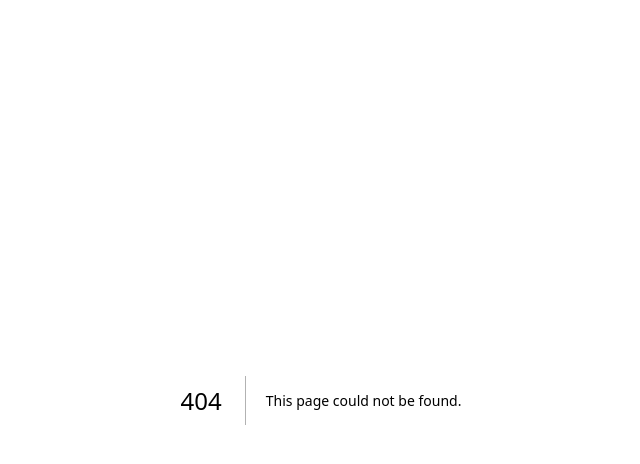
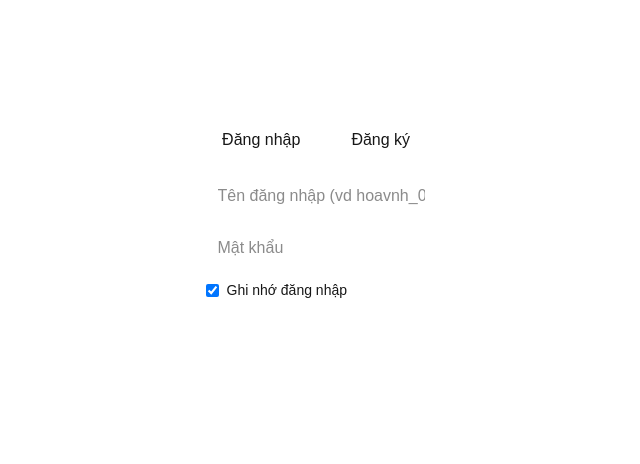
Before and after one commit to ZUNO00/loanmanage, a Next.js app: page /login in a window 1280 px wide. Before the commit this address had no page. Shown: the top 464 px of the page, without its empty margins (319-959 px from the left). Built offline with nearby package versions, Linux system fonts and the light colour scheme.

Commit message:
feat: add username-style signup/login with generated login_id

```diff
--- /dev/null
+++ b/src/app/login/page.tsx
@@ -0,0 +1,131 @@
+'use client'
+
+import { useState } from 'react'
+import { useRouter } from 'next/navigation'
+import { getSupabaseClient, setRememberMe } from '@/lib/supabase/client'
+import { signInWithLoginId, signUpWithDisplayName } from '@/lib/auth'
+
+export default function LoginPage() {
+  const router = useRouter()
+  const [mode, setMode] = useState<'login' | 'signup'>('login')
+  const [displayName, setDisplayName] = useState('')
+  const [loginId, setLoginId] = useState('')
+  const [password, setPassword] = useState('')
+  const [confirmPassword, setConfirmPassword] = useState('')
+  const [remember, setRemember] = useState(true)
+  const [error, setError] = useState<string | null>(null)
+  const [createdLoginId, setCreatedLoginId] = useState<string | null>(null)
+  const [submitting, setSubmitting] = useState(false)
+
+  async function handleSubmit(e: React.FormEvent) {
+    e.preventDefault()
+    setError(null)
+    setSubmitting(true)
+    try {
+      setRememberMe(remember)
+      const supabase = getSupabaseClient()
+      if (mode === 'signup') {
+        if (password !== confirmPassword) throw new Error('Mật khẩu xác nhận không khớp')
+        const { loginId: created } = await signUpWithDisplayName(supabase, displayName, password)
+        setCreatedLoginId(created)
+        return
+      }
+      await signInWithLoginId(supabase, loginId, password)
+      router.push('/')
+    } catch (err) {
+      setError(err instanceof Error ? err.message : 'Có lỗi xảy ra')
+    } finally {
+      setSubmitting(false)
+    }
+  }
+
+  if (createdLoginId) {
+    return (
+      <div className="mx-auto mt-24 max-w-sm rounded-2xl bg-surface p-6 text-center">
+        <p className="text-text-muted">Tạo tài khoản thành công! Tên đăng nhập của bạn là</p>
+        <p className="mt-2 text-2xl font-bold text-text">{createdLoginId}</p>
+        <p className="mt-2 text-sm text-text-muted">Ghi nhớ tên này để đăng nhập lần sau.</p>
+        <button
+          className="mt-4 w-full rounded-xl bg-gradient-to-r from-urgent-from to-urgent-to py-2 font-semibold text-white"
+          onClick={() => {
+            setMode('login')
+            setLoginId(createdLoginId)
+            setCreatedLoginId(null)
+          }}
+        >
+          Đăng nhập ngay
+        </button>
+      </div>
+    )
+  }
+
+  return (
+    <div className="mx-auto mt-24 max-w-sm rounded-2xl bg-surface p-6">
+      <div className="mb-4 flex gap-2">
+        <button
+          className={`flex-1 rounded-lg py-2 ${mode === 'login' ? 'bg-bg text-text' : 'text-text-muted'}`}
+          onClick={() => setMode('login')}
+          type="button"
+        >
+          Đăng nhập
+        </button>
+        <button
+          className={`flex-1 rounded-lg py-2 ${mode === 'signup' ? 'bg-bg text-text' : 'text-text-muted'}`}
+          onClick={() => setMode('signup')}
+          type="button"
+        >
+          Đăng ký
+        </button>
+      </div>
+      <form onSubmit={handleSubmit} className="flex flex-col gap-3">
+        {mode === 'signup' ? (
+          <input
+            className="rounded-lg bg-bg px-3 py-2 text-text"
+            placeholder="Tên của bạn (vd hoavnh)"
+            value={displayName}
+            onChange={(e) => setDisplayName(e.target.value)}
+            required
+          />
+        ) : (
+          <input
+            className="rounded-lg bg-bg px-3 py-2 text-text"
+            placeholder="Tên đăng nhập (vd hoavnh_00)"
+            value={loginId}
+            onChange={(e) => setLoginId(e.target.value)}
+            required
+          />
+        )}
+        <input
+          className="rounded-lg bg-bg px-3 py-2 text-text"
+          type="password"
+          placeholder="Mật khẩu"
+          value={password}
+          onChange={(e) => setPassword(e.target.value)}
+          required
+        />
+        {mode === 'signup' && (
+          <input
+            className="rounded-lg bg-bg px-3 py-2 text-text"
+            type="password"
+            placeholder="Xác nhận mật khẩu"
+            value={confirmPassword}
+            onChange={(e) => setConfirmPassword(e.target.value)}
+            required
+          />
+        )}
+        <label className="flex items-center gap-2 text-sm text-text-muted">
+          <input type="checkbox" checked={remember} onChange={(e) => setRemember(e.target.checked)} />
+          Ghi nhớ đăng nhập
+        </label>
+        {error && <p className="text-sm text-payable">{error}</p>}
+        <button
+          disabled={submitting}
+          className="mt-2 rounded-xl bg-gradient-to-r from-urgent-from to-urgent-to py-2 font-semibold text-white disabled:opacity-50"
+          type="submit"
+        >
+          {mode === 'signup' ? 'Tạo tài khoản' : 'Đăng nhập'}
+        </button>
+      </form>
+    </div>
+  )
+}
--- /dev/null
+++ b/src/components/AuthProvider.tsx
@@ -0,0 +1,35 @@
+'use client'
+
+import { createContext, useContext, useEffect, useState } from 'react'
+import type { Session } from '@supabase/supabase-js'
+import { getSupabaseClient } from '@/lib/supabase/client'
+
+interface AuthState {
+  session: Session | null
+  loading: boolean
+}
+
+const AuthContext = createContext<AuthState>({ session: null, loading: true })
+
+export function AuthProvider({ children }: { children: React.ReactNode }) {
+  const [session, setSession] = useState<Session | null>(null)
+  const [loading, setLoading] = useState(true)
+
+  useEffect(() => {
+    const supabase = getSupabaseClient()
+    supabase.auth.getSession().then(({ data }) => {
+      setSession(data.session)
+      setLoading(false)
+    })
+    const { data: listener } = supabase.auth.onAuthStateChange((_event, newSession) => {
+      setSession(newSession)
+    })
+    return () => listener.subscription.unsubscribe()
+  }, [])
+
+  return <AuthContext.Provider value={{ session, loading }}>{children}</AuthContext.Provider>
+}
+
+export function useAuth(): AuthState {
+  return useContext(AuthContext)
+}
--- /dev/null
+++ b/src/lib/auth.ts
@@ -0,0 +1,45 @@
+import type { SupabaseClient } from '@supabase/supabase-js'
+
+const EMAIL_DOMAIN = 'loanmanage.local'
+
+function slugify(displayName: string): string {
+  return displayName
+    .trim()
+    .toLowerCase()
+    .normalize('NFD')
+    .replace(/[̀-ͯ]/g, '')
+    .replace(/[^a-z0-9]/g, '')
+}
+
+export async function signUpWithDisplayName(
+  supabase: SupabaseClient,
+  displayName: string,
+  password: string,
+): Promise<{ loginId: string }> {
+  const base = slugify(displayName)
+  if (!base) throw new Error('Tên không hợp lệ')
+
+  for (let i = 0; i < 20; i++) {
+    const loginId = `${base}_${String(i).padStart(2, '0')}`
+    const email = `${loginId}@${EMAIL_DOMAIN}`
+    const { data, error } = await supabase.auth.signUp({ email, password })
+    if (!error) {
+      const userId = data.user!.id
+      const { error: profileError } = await supabase
+        .from('profiles')
+        .insert({ id: userId, login_id: loginId, display_name: displayName })
+      if (profileError) throw profileError
+      return { loginId }
+    }
+    if (!/already registered|already exists/i.test(error.message)) throw error
+  }
+  throw new Error('Không tạo được tài khoản, thử lại sau.')
+}
+
+export async function signInWithLoginId(supabase: SupabaseClient, loginId: string, password: string): Promise<void> {
+  const { error } = await supabase.auth.signInWithPassword({
+    email: `${loginId}@${EMAIL_DOMAIN}`,
+    password,
+  })
+  if (error) throw new Error('Sai tên đăng nhập hoặc mật khẩu')
+}
```
